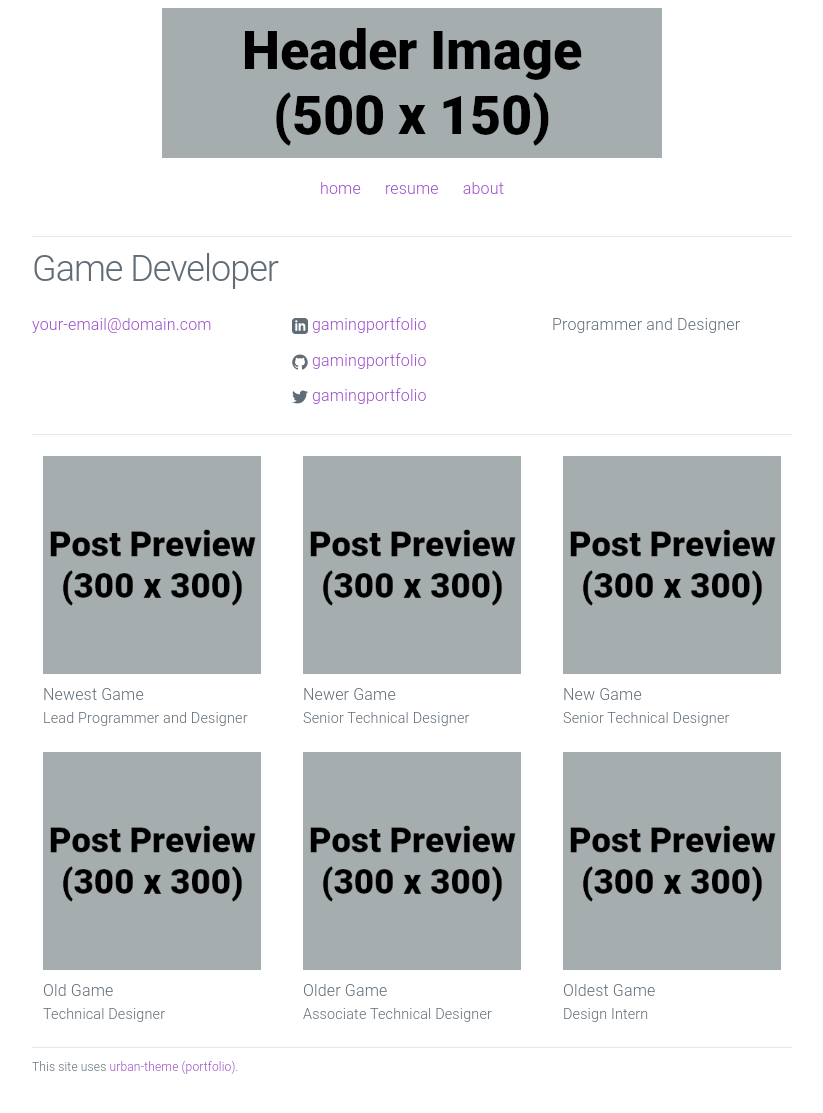
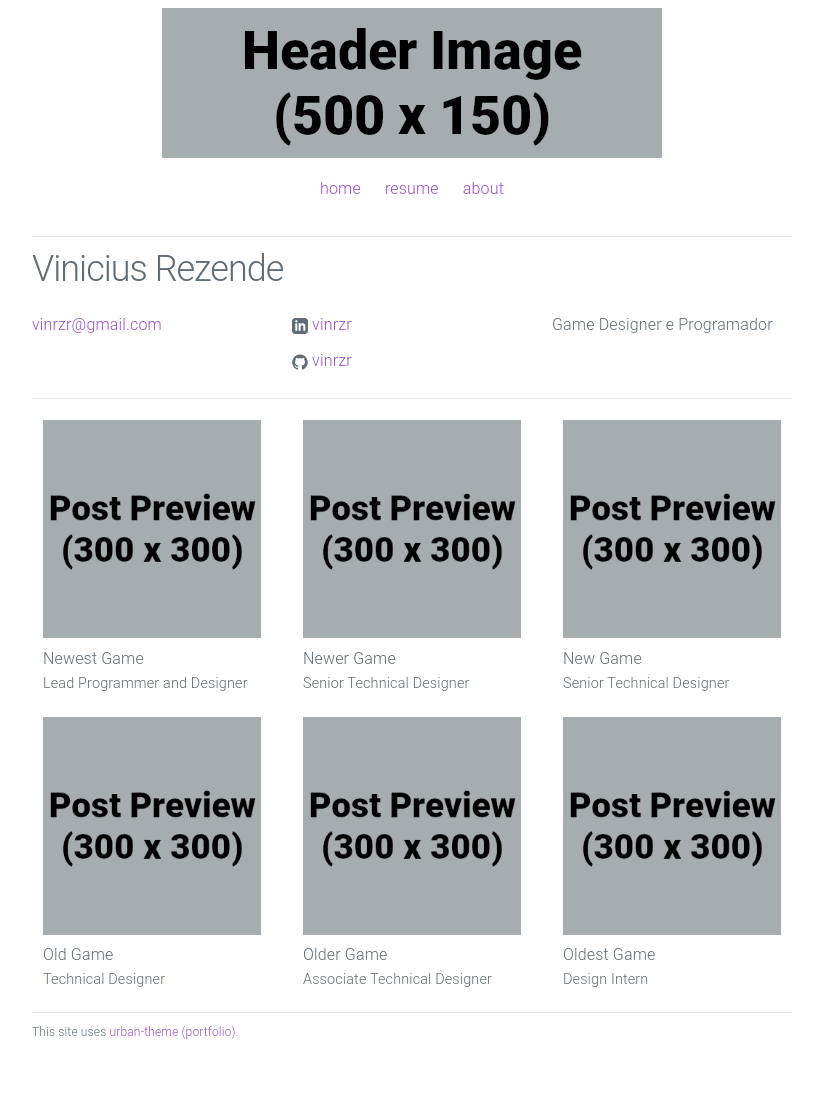
Before and after one commit to vinrzr/vinrzr.github.io, a Jekyll site: the page built from index.html, in a window 1280 px wide. Shown: the whole page, without its empty margins (228-1051 px from the left). Built offline with Jekyll 4.4.1, drawn with Linux system fonts in a browser that asks for light colours; after the commit the page ends 1077 px from its top, so only the background shows below that.

Commit message:
Update _config.yml

```diff
--- a/_config.yml
+++ b/_config.yml
@@ -1,12 +1,11 @@
 # Site settings
-title: Game Developer
-email: your-email@domain.com
+title: Vinicius Rezende
+email: vinrzr@gmail.com
 description: > # keep this and put description below
-  Programmer and Designer
-url: "https://yourdomain.com" # the base hostname & protocol for your site
-linkedin_url: "https://www.linkedin.com/in/gamingportfolio"
-github_username: gamingportfolio
-twitter_username: gamingportfolio
+  Game Designer e Programador
+url: "https://vinrzr.github.io" # the base hostname & protocol for your site
+linkedin_url: "https://www.linkedin.com/in/vinrzr/"
+github_username: vinrzr
 footer_text: "This site uses <a href='https://github.com/gamingportfolio/urban-theme-portfolio'>urban-theme (portfolio)</a>."
 
 # Build settings
```
